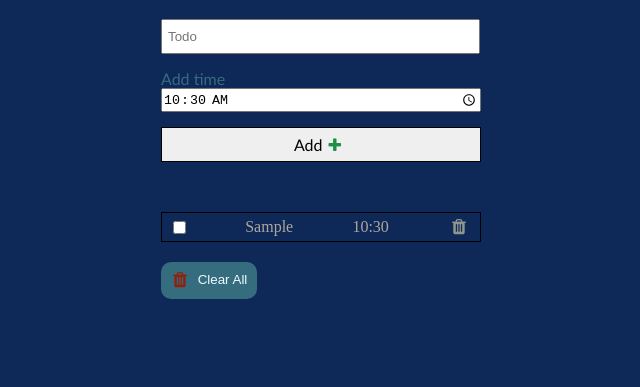
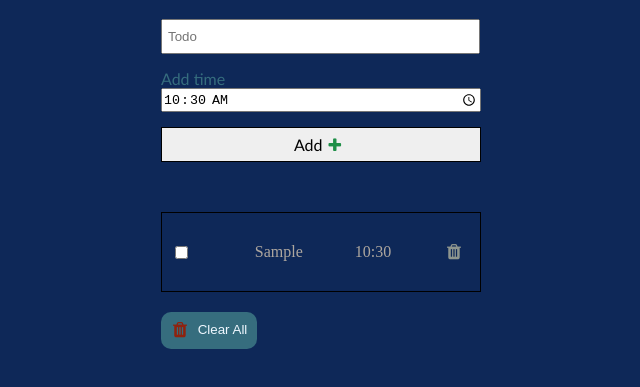
Before and after one commit to MeeksWeb/Todo-list, a plain HTML site: page index.html in a window 1280 px wide. Both pictures are taken after typing "Sample", "10:30" into the empty fields and a click on the button "Add". Shown: the part 129-516 px from the top of the page, without its empty margins (319-959 px from the left). Drawn offline with Linux system fonts and the light colour scheme.

Commit message:
second commit

```diff
--- a/index.css
+++ b/index.css
@@ -61,18 +61,21 @@ ul {
 
 .items {
     display: flex;
+    position: relative;
     justify-content: space-between;
     width: 320px;
-    height: 30px;
+    overflow-y: auto;
+    height: 80px;
     border: 1px solid black;
     align-items: center;
     margin-top: 10px;
-    padding-left: 3px;
+    padding: 5px;
     color: rgb(174, 167, 159);
 
 }
 .items .check {
     margin-left: 8px;
+    margin-right: 15px;
     accent-color: green;
 }
 .checked {
```
